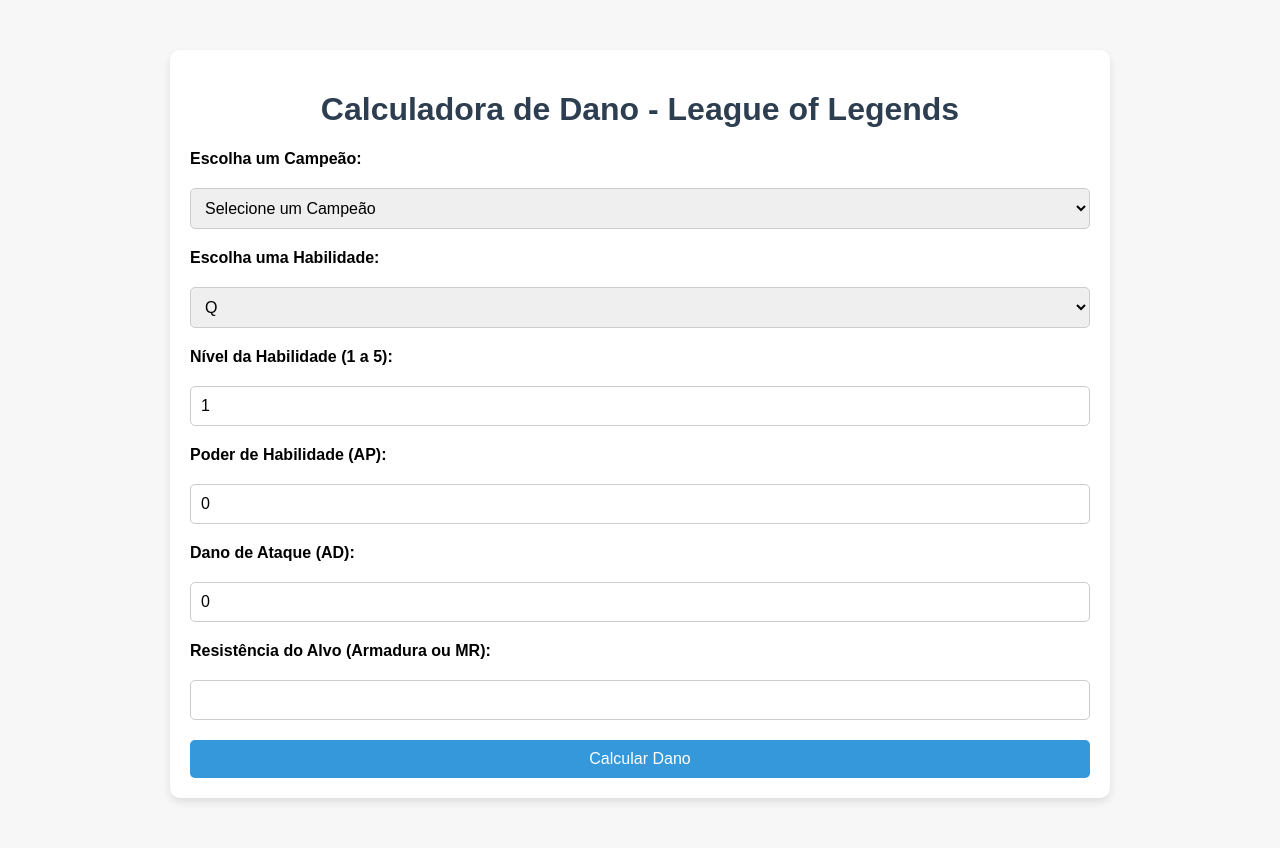
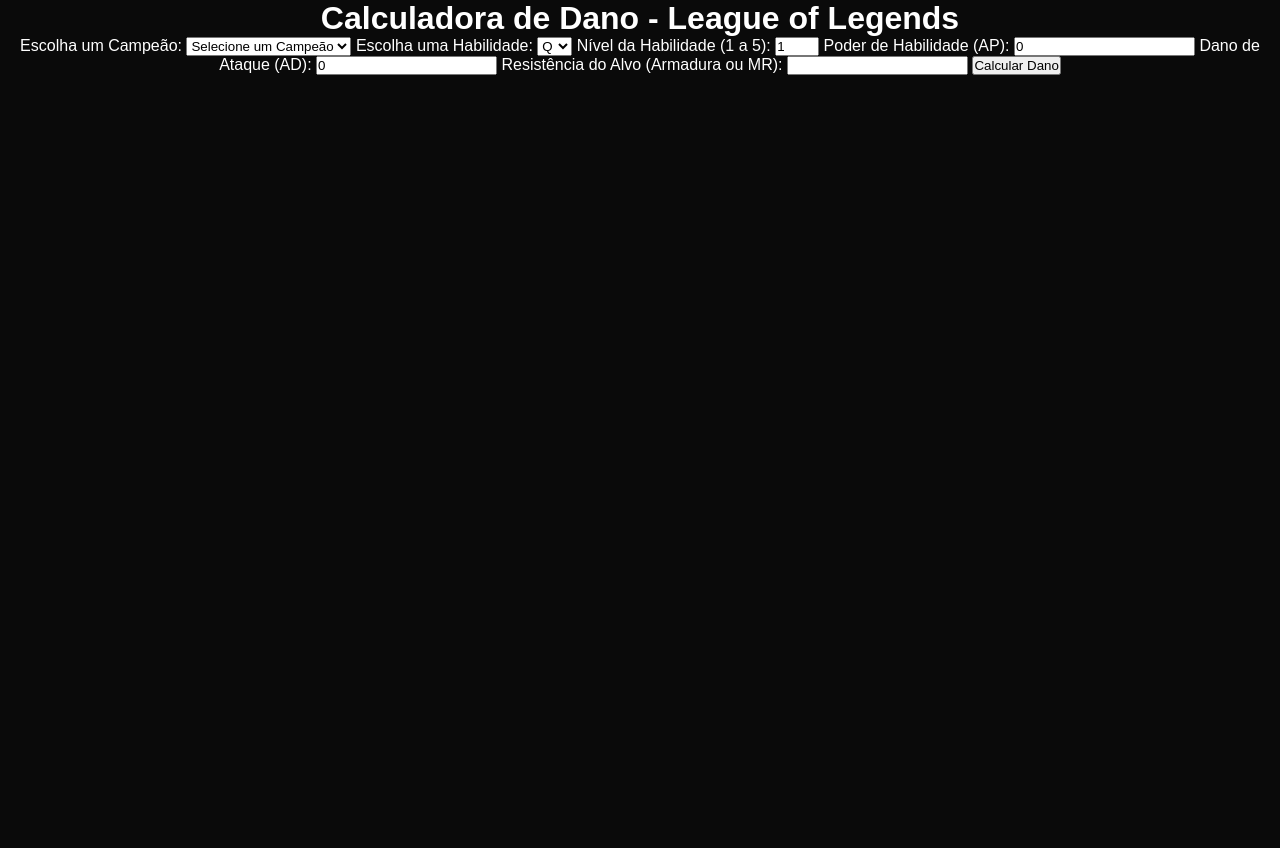
Before and after one commit to JuanPablo1473/SiteJhugo, a Flask app: template templates/index.html in a window 1280 px wide. After the commit the page ends 75 px from the top, so only its background shows below. Run offline with Flask 3, Linux system fonts and the light colour scheme; the template is opened without the code that fills it, so the values that code supplies are empty.

Commit message:
Update styles.css

```diff
--- a/static/css/styles.css
+++ b/static/css/styles.css
@@ -1,66 +1,142 @@
-body {
-    font-family: Arial, sans-serif;
-    background-color: #f7f7f7;
+/* ================= RESET GLOBAL ================= */
+* {
     margin: 0;
     padding: 0;
+    box-sizing: border-box;
+    font-family: Arial, sans-serif;
 }
 
-.container {
-    max-width: 900px;
-    margin: 50px auto;
-    padding: 20px;
-    background-color: #fff;
-    border-radius: 10px;
-    box-shadow: 0 4px 8px rgba(0, 0, 0, 0.1);
+body {
+    background-color: #0a0a0a;
+    color: #ffffff;
+    text-align: center;
+    font-size: 16px;
 }
 
-h1 {
-    text-align: center;
-    color: #2c3e50;
+/* ==== BOTÃO DE VOLTAR ==== */
+.back-button {
+    display: inline-block;
+    margin: 10px 0;
+    padding: 10px 15px;
+    background-color: #1e90ff;
+    color: #fff;
+    text-decoration: none;
+    border-radius: 5px;
+    transition: background-color 0.3s ease-in-out, transform 0.2s;
 }
 
-form {
-    display: grid;
-    grid-template-columns: 1fr;
-    gap: 20px;
+.back-button:hover {
+    transform: scale(1.1);
+    background-color: #4682b4;
 }
 
-label {
-    font-weight: bold;
+/* ================= PÁGINA INICIAL ================= */
+.menu-grid {
+    display: flex;
+    flex-wrap: wrap;
+    justify-content: center;
+    gap: 20px;
+    padding: 20px;
 }
 
-select, input[type="number"] {
-    padding: 10px;
-    font-size: 16px;
-    border: 1px solid #ccc;
-    border-radius: 5px;
+.menu-card {
+    background-color: #222;
+    padding: 15px;
+    border-radius: 10px;
+    text-align: center;
+    cursor: pointer;
+    transition: transform 0.3s ease-in-out, box-shadow 0.3s ease-in-out;
+    width: 200px;
 }
 
-button {
-    padding: 10px 20px;
-    font-size: 16px;
-    background-color: #3498db;
-    color: white;
-    border: none;
-    border-radius: 5px;
-    cursor: pointer;
-    transition: background-color 0.3s;
+.menu-card:hover {
+    transform: scale(1.1);
+    box-shadow: 0px 4px 10px rgba(255, 255, 255, 0.2);
 }
 
-button:hover {
-    background-color: #2980b9;
+/* ================= ESCOLHA DE CAMPEÕES ================= */
+.role-filter {
+    display: flex;
+    justify-content: center;
+    gap: 10px;
+    margin-bottom: 20px;
 }
 
-.result {
+.champion-role-grid {
+    display: grid;
+    grid-template-columns: repeat(auto-fill, minmax(100px, 1fr));
+    gap: 15px;
+    justify-content: center;
+}
+
+/* ================= PÁGINA DE ITENS ================= */
+.item-category-container {
+    padding: 20px;
+}
+
+.item-grid {
+    display: grid;
+    grid-template-columns: repeat(auto-fill, minmax(100px, 1fr));
+    gap: 15px;
+    justify-content: center;
+}
+
+.item-card {
+    background-color: #1c1c1c;
+    padding: 10px;
+    border-radius: 8px;
+    text-align: center;
+    cursor: pointer;
+}
+
+/* ================= PÁGINA DE RUNAS ================= */
+.rune-trees {
+    display: flex;
+    flex-direction: column;
+    align-items: center;
+    gap: 15px;
+    padding: 20px;
+}
+
+.rune-tree {
+    display: flex;
+    align-items: center;
+    justify-content: center;
+    background-color: #222;
+    padding: 15px;
+    border-radius: 8px;
+    cursor: pointer;
+    transition: transform 0.2s ease-in-out;
+    width: 250px;
+}
+
+/* ================= PÁGINA DO CAMPEÃO ================= */
+.champion-info {
+    display: flex;
+    justify-content: space-around;
+    align-items: center;
+    background-color: #222;
+    padding: 20px;
+    border-radius: 10px;
     margin-top: 20px;
-    padding: 20px;
-    background-color: #ecf0f1;
-    border: 1px solid #bdc3c7;
-    border-radius: 5px;
+}
+
+.skills-grid {
+    display: flex;
+    justify-content: center;
+    gap: 15px;
+    flex-wrap: wrap;
+}
+
+.skill {
+    background-color: #333;
+    padding: 10px;
+    border-radius: 10px;
+    cursor: pointer;
+    transition: transform 0.2s ease-in-out;
     text-align: center;
 }
 
-.result h2 {
-    margin: 0;
-    color: #e74c3c;
+.skill:hover {
+    transform: scale(1.1);
 }
```
